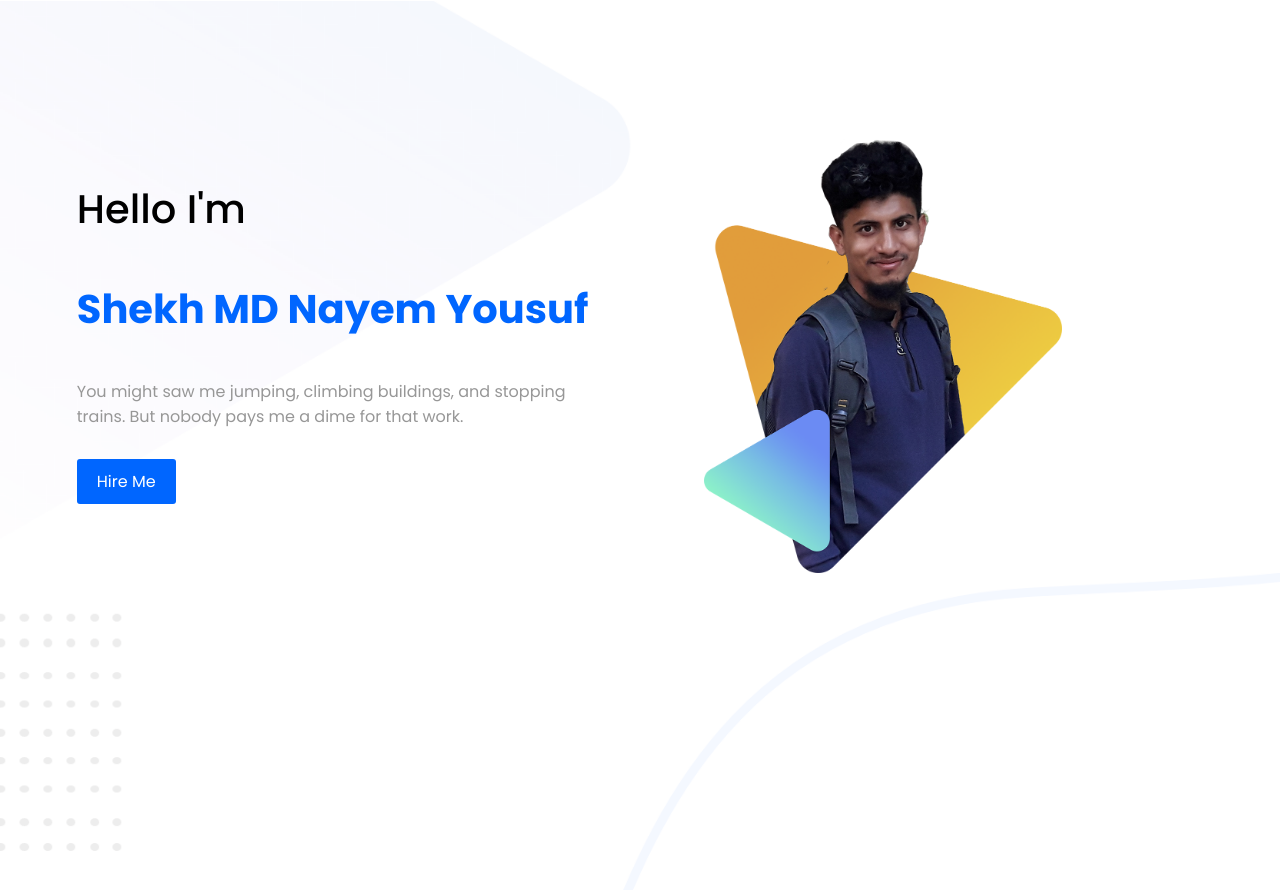
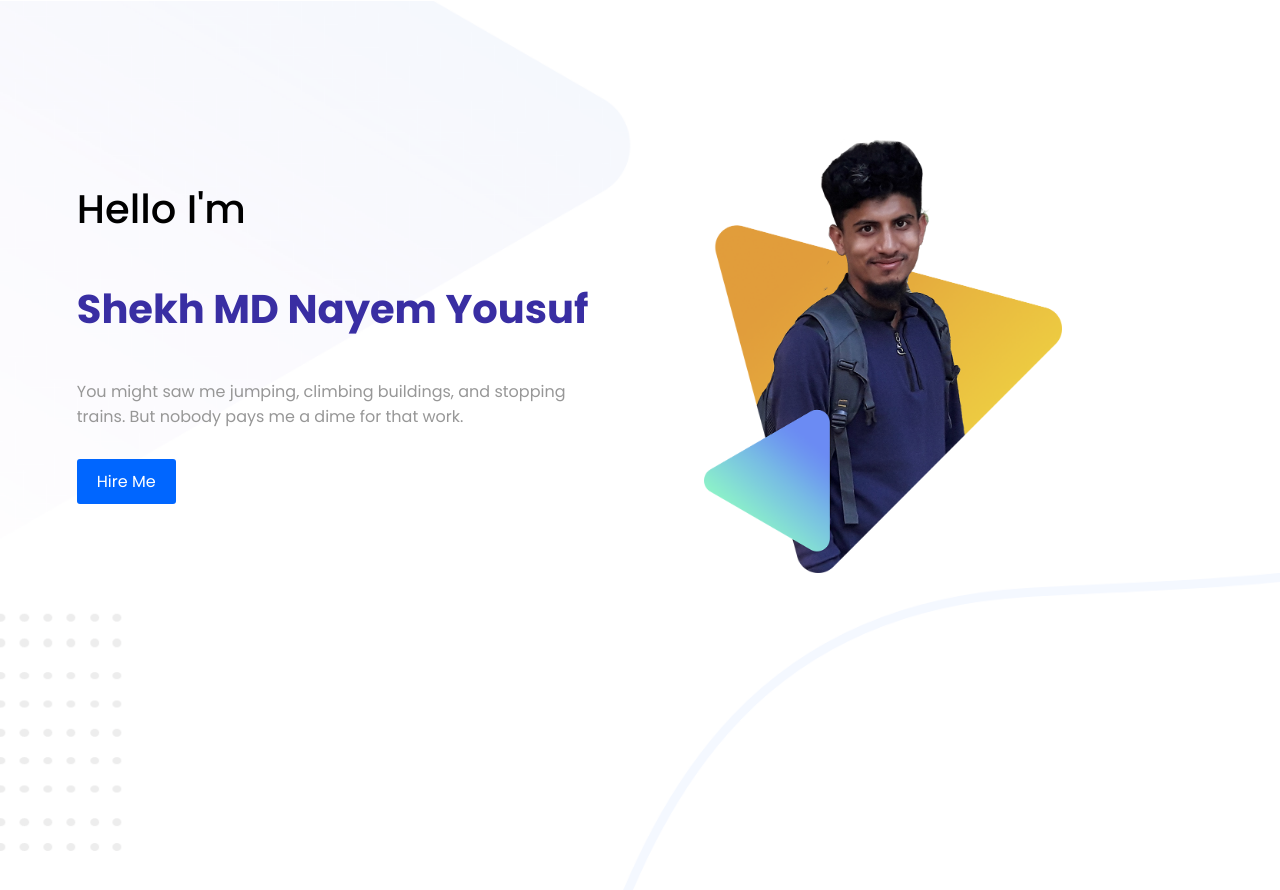
Before and after one commit to SMDpHero/Portfolio-Website-withoutJM, a plain HTML site: page index.html in a window 1280 px wide. Shown: the top 890 px of the page. Drawn offline with Linux system fonts and the light colour scheme.

Commit message:
Update style.css Name Color Changed

```diff
--- a/style.css
+++ b/style.css
@@ -34,7 +34,7 @@ body {
   font-weight: 500;
 }
 .half-width h1 {
-  color: rgb(0, 102, 255);
+  color: #392ea3;
 }
 .half-width p {
   margin-top: 40px;
```
